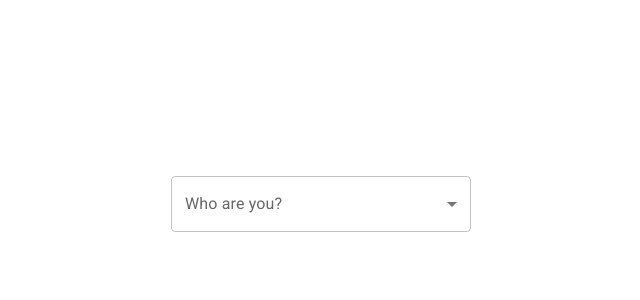
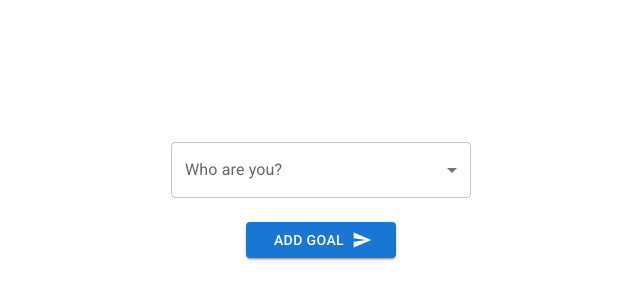
Before and after one commit to Ajinkya2000/meta-bot, a React (Create React App) app: page / in a window 1280 px wide. Shown: the part 196-496 px from the top of the page, without its empty margins (319-959 px from the left). Built offline with nearby package versions, Linux system fonts and the light colour scheme.

Commit message:
add local storage to persist data

```diff
--- a/package.json
+++ b/package.json
@@ -5,6 +5,7 @@
   "dependencies": {
     "@emotion/react": "^11.8.1",
     "@emotion/styled": "^11.8.1",
+    "@mui/icons-material": "^5.4.4",
     "@mui/material": "^5.4.4",
     "@testing-library/jest-dom": "^5.16.2",
     "@testing-library/react": "^12.1.3",
--- a/src/components/App.css
+++ b/src/components/App.css
@@ -9,3 +9,7 @@
 .home {
   height: 100vh;
 }
+
+.name-form {
+  flex-direction: column;
+}
--- a/src/components/Home.tsx
+++ b/src/components/Home.tsx
@@ -1,9 +1,15 @@
-import { useEffect, useState } from "react";
+import { useState, FormEvent, useEffect } from "react";
+import { useNavigate } from "react-router-dom";
+
+// Material UI
 import OutlinedInput from "@mui/material/OutlinedInput";
 import InputLabel from "@mui/material/InputLabel";
 import MenuItem from "@mui/material/MenuItem";
 import FormControl from "@mui/material/FormControl";
+import FormHelperText from "@mui/material/FormHelperText";
 import Select, { SelectChangeEvent } from "@mui/material/Select";
+import Button from "@mui/material/Button";
+import SendIcon from "@mui/icons-material/Send";
 
 // Add a select for first time and then store it in local storage.
 
@@ -22,18 +28,38 @@ const names = ["Ajinkya", "Sushant", "Kashish", "Garvita"];
 
 const Home = () => {
   const [personName, setPersonName] = useState<string>("");
+  const [hasError, setHasError] = useState<boolean>(false);
+
+  const navigate = useNavigate();
 
   useEffect(() => {
-    console.log(personName);
-  }, [personName]);
+    const savedPersonName = localStorage.getItem("personName");
+    if (savedPersonName) {
+      navigate("/add-goal", { replace: true, state: savedPersonName });
+    }
+  }, [navigate]);
 
   const handleChange = (e: SelectChangeEvent<typeof personName>) => {
+    setHasError(false);
     setPersonName(e.target?.value);
+  };
+
+  const handleSubmit = (e: FormEvent) => {
+    e.preventDefault();
+
+    if (!personName) {
+      setHasError(true);
+      return;
+    }
+
+    localStorage.setItem("personName", personName);
+    navigate("/add-goal", { replace: true, state: personName });
   };
 
   return (
     <div className="home center">
-      <FormControl sx={{ m: 1, width: 300 }}>
+      <form className="center name-form" onSubmit={handleSubmit}>
+        <FormControl sx={{ m: 1, width: 300 }} error={hasError}>
           <InputLabel id="select-name">Who are you?</InputLabel>
           <Select
             labelId="select-name"
@@ -49,7 +75,17 @@ const Home = () => {
               </MenuItem>
             ))}
           </Select>
+          {hasError && <FormHelperText>Please select a name.</FormHelperText>}
         </FormControl>
+        <Button
+          type="submit"
+          variant="contained"
+          endIcon={<SendIcon />}
+          sx={{ my: 2, width: 150 }}
+        >
+          Add Goal
+        </Button>
+      </form>
     </div>
   );
 };
```
Also changed, not shown: 1 other file (tests, documents, lock files or other folders). Lines whose indentation alone changed are shown as unchanged.
